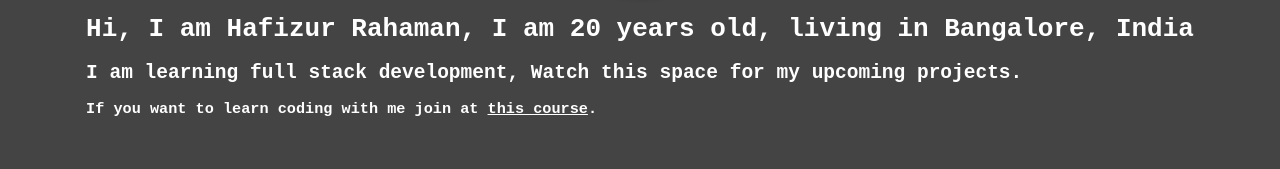
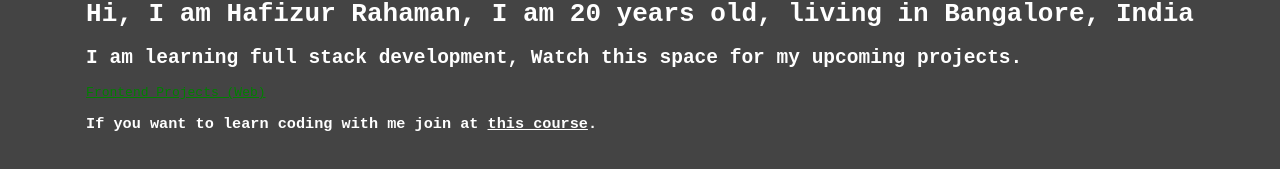
Before and after one commit to hafizurrahaman0/hafizurrahaman, a plain HTML site: page index.html in a window 1280 px wide. Shown: the part 435-604 px from the top of the page. Drawn offline with Linux system fonts and the light colour scheme.

Commit message:
added project link

```diff
--- a/css/main.css
+++ b/css/main.css
@@ -21,6 +21,11 @@
 	box-shadow: 3px 6px 8px #000;
 }
 
+.project-link {
+	display: inline;
+	color: green;
+}
+
 .course-link {
 	color: #fff;
 }
--- a/index.html
+++ b/index.html
@@ -13,6 +13,7 @@
 
 			<h1>Hi, I am Hafizur Rahaman, I am 20 years old, living in Bangalore, India</h1>
 			<h2>I am learning full stack development, Watch this space for my upcoming projects.</h2>
+			<a href="https://hafizurrahaman0.github.io/Frontend-Mentor/" class="project-link" target="_blank">Frontend Projects (Web)</a>
 			<h3>If you want to learn coding with me join at <a class="course-link" href="#">this course</a>.</h3>
 		</div>
 
```
